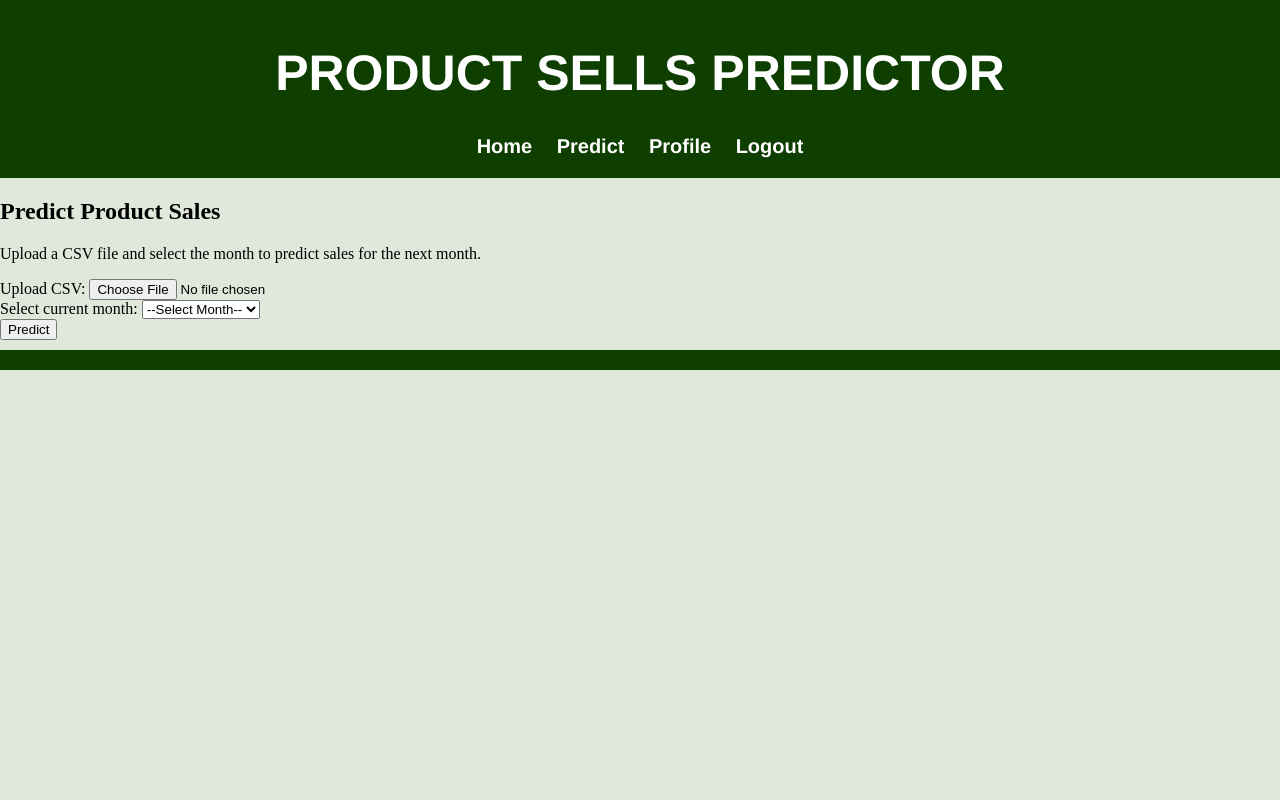
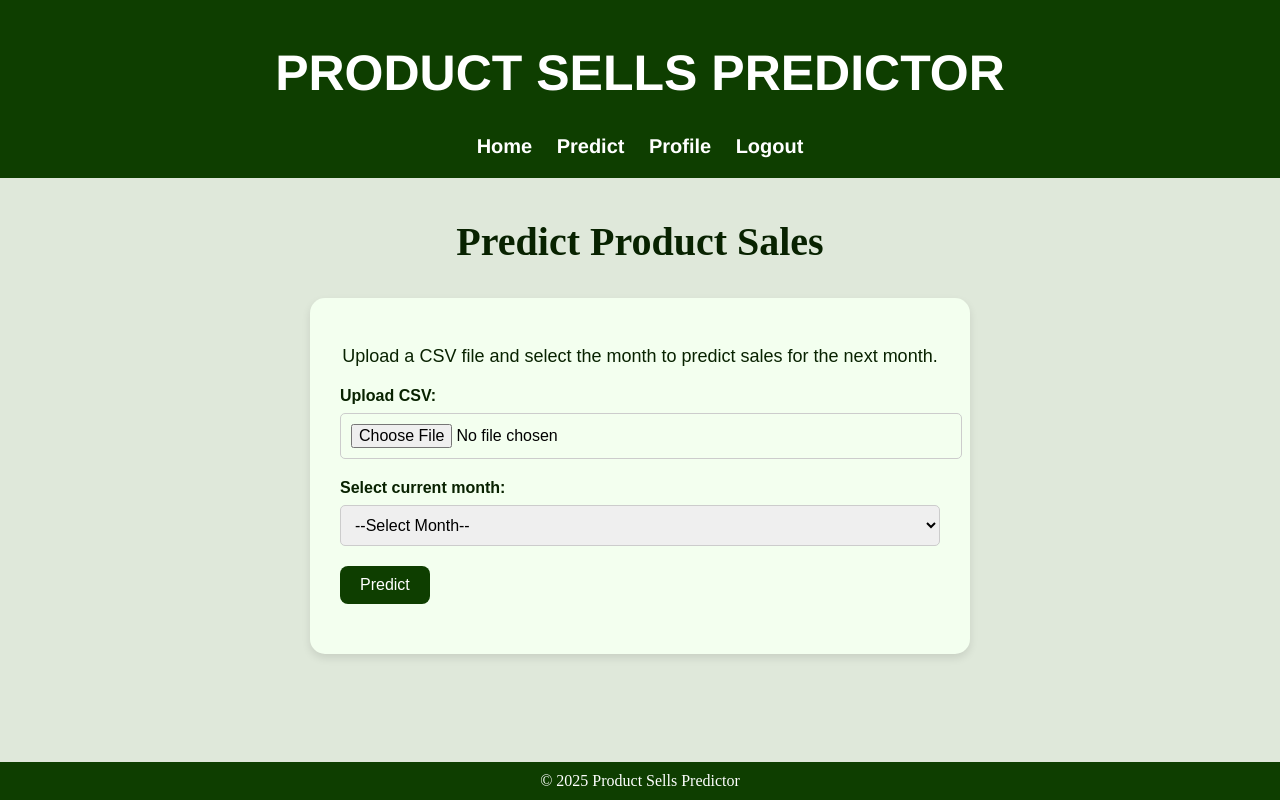
Before and after one commit to MMStoyanov21/website-for-product-selling-prediction, a Flask app: page /predict in a window 1280 px wide. Run offline with Flask 3, Linux system fonts and the light colour scheme; a user stored in the database is signed in; some libraries are stand-ins or nearby versions.

Commit message:
Make the page prettier

```diff
--- a/Project/app/templates/layout.html
+++ b/Project/app/templates/layout.html
@@ -3,34 +3,37 @@
 <head>
     <meta charset="UTF-8">
     <title>{% block title %}Product sells predictor{% endblock %}</title>
-</head>
     <style>
-    body {
-        background-color: rgb(223, 232, 218);
+        /* Make html and body take full height */
+        html, body {
+            height: 100%;
             margin: 0;
             padding: 0;
+            background-color: rgb(223, 232, 218);
+            display: flex;
+            flex-direction: column;
+        }
 
-    }
         header {
             background-color: rgb(14, 62, 0);
-        padding: 10px;
-        padding-bottom:20px;
+            padding: 10px 0 20px;
             text-align: center;
             color: #ffffff;
             font-family: "Franklin Gothic Medium", "Arial Narrow", Arial, sans-serif;
             font-weight: bold;
         }
+
         h1 {
             font-size: 50px;
         }
+
         a {
             text-decoration: none;
             color: white !important;
             margin: 0 10px;
-        font-size:20px;
+            font-size: 20px;
+        }
 
-
-    }
         .flash {
             max-width: 600px;
             margin: 1rem auto;
@@ -40,15 +43,22 @@
             color: #900;
             border: 1px solid #d00;
             text-align: center;
-            font-size:20px;
+            font-size: 20px;
         }
-    footer{
+
+        main {
+            flex: 1; /* Takes up remaining space to push footer down */
+            padding: 20px;
+        }
+
+        footer {
             background-color: rgb(14, 62, 0);
+            color: white;
+            text-align: center;
             padding: 10px;
-        margin-top:10px;
         }
     </style>
-
+</head>
 <body>
     <header>
         <h1>PRODUCT SELLS PREDICTOR</h1>
@@ -62,8 +72,6 @@
                 <a href="/login">Login</a>
                 <a href="/register">Register</a>
             {% endif %}
-
-
         </nav>
     </header>
     <main>
@@ -77,7 +85,7 @@
         {% block content %}{% endblock %}
     </main>
     <footer>
-
+        &copy; 2025 Product Sells Predictor
     </footer>
 </body>
 </html>
--- a/Project/app/templates/predict.html
+++ b/Project/app/templates/predict.html
@@ -3,9 +3,73 @@
 {% block title %}Predict{% endblock %}
 
 {% block content %}
+<style>
+    .text-center h2 {
+        text-align: center;
+        color: #082200;
+        font-size: 40px;
+        margin-top: 20px;
+    }
+
+    .predict-box {
+        background-color: rgb(243, 255, 239);
+        border-radius: 15px;
+        padding: 30px;
+        margin: 30px auto;
+        width: 60%;
+        max-width: 600px;
+        box-shadow: 0 4px 8px rgba(0, 0, 0, 0.1);
+        font-family: Arial, sans-serif;
+    }
+
+    .predict-box form > div {
+        margin-bottom: 20px;
+    }
+
+    label {
+        display: block;
+        margin-bottom: 8px;
+        font-weight: bold;
+        color: #082200;
+    }
+
+    input[type="file"],
+    select {
+        width: 100%;
+        padding: 10px;
+        font-size: 16px;
+        border: 1px solid #ccc;
+        border-radius: 5px;
+    }
+
+    button[type="submit"] {
+        background-color: rgb(14, 62, 0);
+        color: white;
+        padding: 10px 20px;
+        font-size: 16px;
+        border: none;
+        border-radius: 8px;
+        cursor: pointer;
+    }
+
+    button[type="submit"]:hover {
+        background-color: #0f4d00;
+    }
+
+    .predict-instructions {
+        text-align: center;
+        font-size: 18px;
+        margin-bottom: 20px;
+        color: #082200;
+    }
+</style>
+
+<div class="text-center">
     <h2>Predict Product Sales</h2>
-<p>Upload a CSV file and select the month to predict sales for the next month.</p>
-
+    <div class="predict-box">
+        <p class="predict-instructions">
+            Upload a CSV file and select the month to predict sales for the next month.
+        </p>
         <form method="POST" enctype="multipart/form-data">
             <div>
                 <label for="csv_file">Upload CSV:</label>
@@ -33,5 +97,6 @@
                 <button type="submit">Predict</button>
             </div>
         </form>
-
+    </div>
+</div>
 {% endblock %}
```
Also changed, not shown: Project/app/templates/login.html (+58 -2 lines), Project/app/templates/register.html (+57 -2 lines), Project/instance/site.db. Lines whose indentation alone changed are shown as unchanged.
